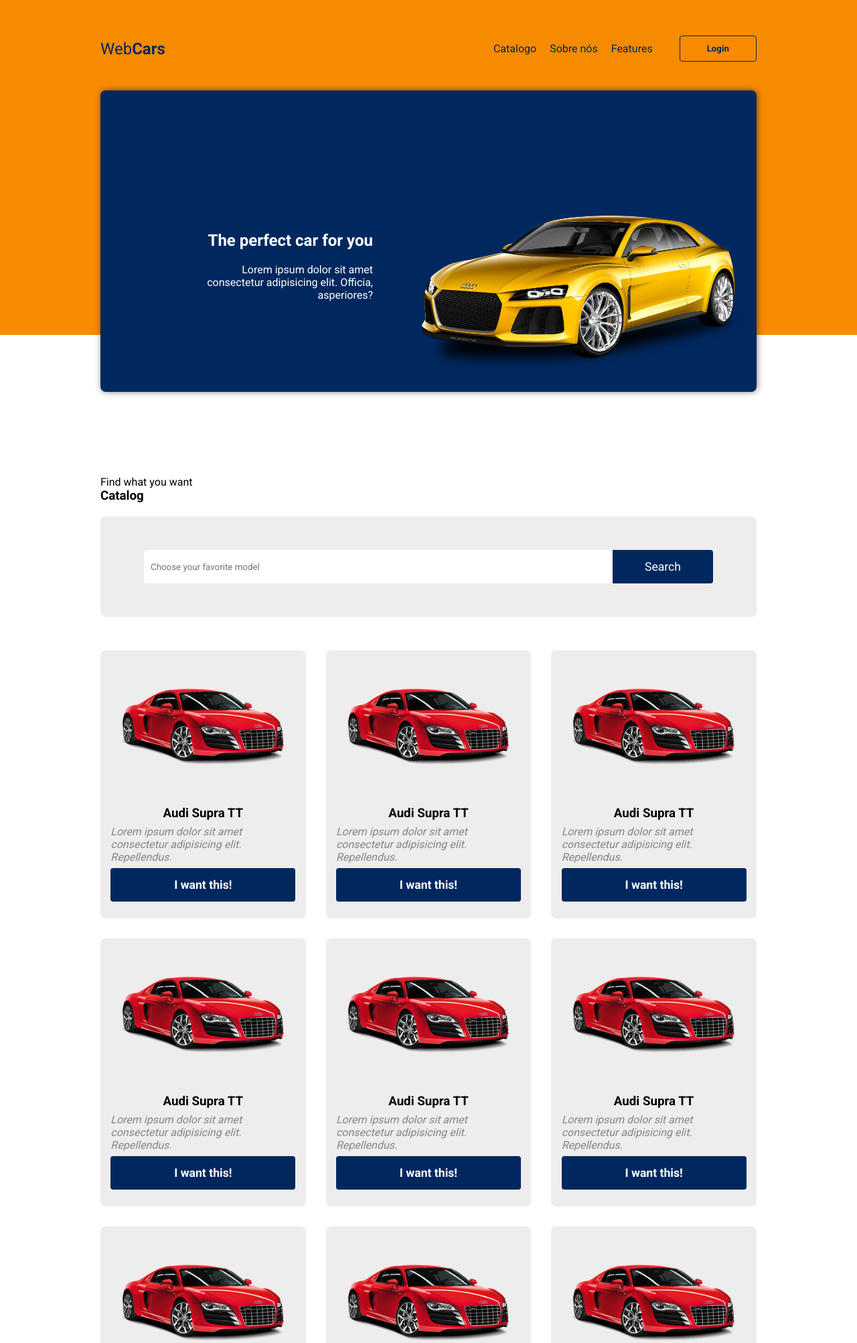
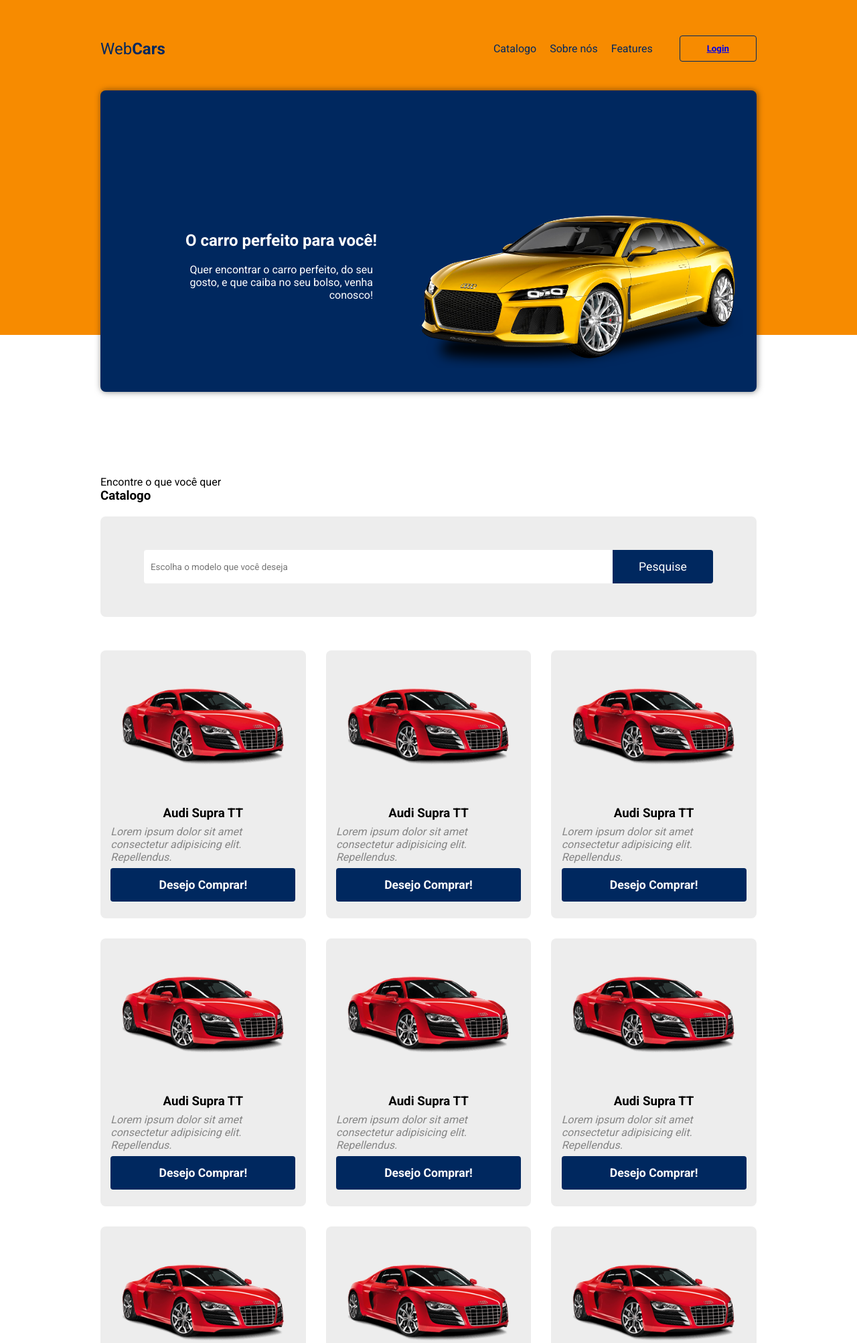
Before and after one commit to mateusbt/projetoPreguica, a Flask app: page / in a window 1280 px wide. Shown: the top 2005 px of the page at 67% size. Run offline with Flask 2, Linux system fonts and the light colour scheme.

Commit message:
atualizar

```diff
--- a/templates/home.html
+++ b/templates/home.html
@@ -5,7 +5,7 @@
     <meta http-equiv="X-UA-Compatible" content="IE=edge" />
     <meta name="viewport" content="width=device-width, initial-scale=1.0" />
     <title>WebCars</title>
-    <link rel="stylesheet" href="/projetoPreguica-main/static/css/home.css">
+    <link rel="stylesheet" href="/static/home.css">
   </head>
   <body>
     <header>
@@ -16,133 +16,132 @@
             <li><a href="#catalog">Catalogo</a></li>
             <li><a href="#about">Sobre nós</a></li>
             <li><a href="#feature">Features</a></li>
-            <button>Login</button>
+            <button> <a href="login.html">Login</a></button>
           </ul>
         </nav>
         <div class="header-block">
           <div class="text">
-            <h2>The perfect car for you</h2>
+            <h2>O carro perfeito para você!</h2>
             <p>
-              Lorem ipsum dolor sit amet consectetur adipisicing elit. Officia,
-              asperiores?
+              Quer encontrar o carro perfeito, do seu gosto, e que caiba no seu bolso, venha conosco!
             </p>
           </div>
-          <img src="/projetoPreguica-main/images/car-header.png" alt="Car" />
+          <img src="/static/car-header.png" alt="Car" />
         </div>
       </div>
     </header>
     <section class="catalog" id="catalog">
       <div class="content">
         <div class="title-wrapper-catalog">
-          <p>Find what you want</p>
-          <h3>Catalog</h3>
+          <p>Encontre o que você quer</p>
+          <h3>Catalogo</h3>
         </div>
         <div class="filter-card">
           <input
             type="text"
             class="search-input"
-            placeholder="Choose your favorite model"
+            placeholder="Escolha o modelo que você deseja"
           />
-          <button class="search-button">Search</button>
+          <button class="search-button">Pesquise</button>
         </div>
         <div class="card-wrapper">
           <div class="card-item">
-            <img src="images/car-card.png" alt="Car" />
+            <img src="/static/car-card.png" alt="Car" />
             <div class="card-content">
               <h3>Audi Supra TT</h3>
               <p>
                 Lorem ipsum dolor sit amet consectetur adipisicing elit.
                 Repellendus.
               </p>
-              <button type="button">I want this!</button>
+              <button type="button">Desejo Comprar!</button>
             </div>
           </div>
           <div class="card-item">
-            <img src="images/car-card.png" alt="Car" />
+            <img src="/static/car-card.png" alt="Car" />
             <div class="card-content">
               <h3>Audi Supra TT</h3>
               <p>
                 Lorem ipsum dolor sit amet consectetur adipisicing elit.
                 Repellendus.
               </p>
-              <button type="button">I want this!</button>
+              <button type="button">Desejo Comprar!</button>
             </div>
           </div>
           <div class="card-item">
-            <img src="images/car-card.png" alt="Car" />
+            <img src="/static/car-card.png" alt="Car" />
             <div class="card-content">
               <h3>Audi Supra TT</h3>
               <p>
                 Lorem ipsum dolor sit amet consectetur adipisicing elit.
                 Repellendus.
               </p>
-              <button type="button">I want this!</button>
+              <button type="button">Desejo Comprar!</button>
             </div>
           </div>
           <div class="card-item">
-            <img src="images/car-card.png" alt="Car" />
+            <img src="/static/car-card.png" alt="Car" />
             <div class="card-content">
               <h3>Audi Supra TT</h3>
               <p>
                 Lorem ipsum dolor sit amet consectetur adipisicing elit.
                 Repellendus.
               </p>
-              <button type="button">I want this!</button>
+              <button type="button">Desejo Comprar!</button>
             </div>
           </div>
           <div class="card-item">
-            <img src="images/car-card.png" alt="Car" />
+            <img src="/static/car-card.png" alt="Car" />
             <div class="card-content">
               <h3>Audi Supra TT</h3>
               <p>
                 Lorem ipsum dolor sit amet consectetur adipisicing elit.
                 Repellendus.
               </p>
-              <button type="button">I want this!</button>
+              <button type="button">Desejo Comprar!</button>
             </div>
           </div>
           <div class="card-item">
-            <img src="images/car-card.png" alt="Car" />
+            <img src="/static/car-card.png" alt="Car" />
             <div class="card-content">
               <h3>Audi Supra TT</h3>
               <p>
                 Lorem ipsum dolor sit amet consectetur adipisicing elit.
                 Repellendus.
               </p>
-              <button type="button">I want this!</button>
+              <button type="button">Desejo Comprar!</button>
             </div>
           </div>
           <div class="card-item">
-            <img src="images/car-card.png" alt="Car" />
+            <img src="/static/car-card.png" alt="Car" />
             <div class="card-content">
               <h3>Audi Supra TT</h3>
               <p>
                 Lorem ipsum dolor sit amet consectetur adipisicing elit.
                 Repellendus.
               </p>
-              <button type="button">I want this!</button>
+              <button type="button">Desejo Comprar!</button>
             </div>
           </div>
           <div class="card-item">
-            <img src="images/car-card.png" alt="Car" />
+            <img src="/static/car-card.png" alt="Car" />
             <div class="card-content">
               <h3>Audi Supra TT</h3>
               <p>
                 Lorem ipsum dolor sit amet consectetur adipisicing elit.
                 Repellendus.
               </p>
-              <button type="button">I want this!</button>
+              <button type="button">Desejo Comprar!</button>
             </div>
           </div>
           <div class="card-item">
-            <img src="images/car-card.png" alt="Car" />
+            <img src="/static/car-card.png" alt="Car" />
             <div class="card-content">
               <h3>Audi Supra TT</h3>
               <p>
                 Lorem ipsum dolor sit amet consectetur adipisicing elit.
                 Repellendus.
               </p>
-              <button type="button">I want this!</button>
+              <button type="button">Desejo Comprar!</button>
             </div>
           </div>
         </div>
@@ -250,19 +247,19 @@
           <div class="footer-social">
             <h4>Stay connected</h4>
             <div class="social-icons">
-              <img src="images/instagram.png" alt="Instagram" />
-              <img src="images/facebook.png" alt="Facebook" />
+              <img src="/static/instagram.png" alt="Instagram" />
+              <img src="/static/facebook.png" alt="Facebook" />
             </div>
           </div>
           <div class="footer-contact">
-            <h4>Contact US</h4>
-            <h6>+55 31 988776655</h6>
-            <h6>contato@devsuperior.com.br</h6>
-            <h6>Nome da Rua, belo horizonte MG</h6>
+            <h4>Contate-nos</h4>
+            <h6>+55 83 999999999</h6>
+            <h6>mateus.trigueiro@academico.ifpb.edu.br</h6>
+            <h6>DIRETAMENTE TIBIRI 2</h6>
           </div>
         </div>
       </div>
-      <div class="last">DevSuperior 2021 - Use like you want</div>
+      <div class="last">PROJETO ED @preguiças</div>
     </footer>
   </body>
 </html>
--- a/templates/login.html
+++ b/templates/login.html
@@ -4,8 +4,8 @@
     <meta charset="UTF-8">
     <meta http-equiv="X-UA-Compatible" content="IE=edge">
     <meta name="viewport" content="width=device-width, initial-scale=1.0">
-    <link rel="stylesheet" href="/projetoPreguica-main/static/css/styleL.css">
-    <script defer src="/projetoPreguica-main/JavaScript/login.js"></script>
+    <link rel="stylesheet" href="/static/styleL.css">
+    <script defer src="/JavaScript/login.js"></script>
     <title>Login</title>
 </head>
 <body>
@@ -13,7 +13,7 @@
     <div class="main-login">
         <div class="left-login">
             <h1>Faça login <br>e acesse todo conteúdo</h1>
-            <img src="/projetoPreguica-main/images/carro2.svg" class="left-login-image" alt="Carro">
+            <img src="/static/carro2.svg" class="left-login-image" alt="Carro">
         </div>
         <div class="right-login">
             <div class="card-login">
--- a/templates/registro.html
+++ b/templates/registro.html
@@ -4,7 +4,7 @@
     <meta charset="UTF-8">
     <meta http-equiv="X-UA-Compatible" content="IE=edge">
     <meta name="viewport" content="width=device-width, initial-scale=1.0">
-    <link rel="stylesheet" href="/projetoPreguica-main/static/css/styleR.css">
+    <link rel="stylesheet" href="/static/styleR.css">
     <script defer src="/JavaScript/login.js"></script>
     <title>Cadastro</title>
 </head>
@@ -12,7 +12,7 @@
     <div class="main-login">
         <div class="left-login">
             <h1>Cadastre-se <br>e acesse todo conteúdo</h1>
-            <img src="/projetoPreguica-main/images/carro2.svg" class="left-login-image" alt="Carro">
+            <img src="/static/carro2.svg" class="left-login-image" alt="Carro">
         </div>
         <div class="right-login">
             <div class="card-login">
```
Also changed, not shown: other parts of templates/home.html (+11 -13 lines), static/about.png (renamed from images/about.png), static/car-card.png (renamed from images/car-card.png), static/car-header.png (renamed from images/car-header.png), static/carro.svg (renamed from images/carro.svg), static/carro2.svg (renamed from images/carro2.svg), static/facebook.png (renamed from images/facebook.png), static/feature-planet.png (renamed from images/feature-planet.png), static/home.css (renamed from static/css/home.css), static/instagram.png (renamed from images/instagram.png), static/styleL.css (renamed from static/css/styleL.css), static/styleR.css (renamed from static/css/styleR.css).
